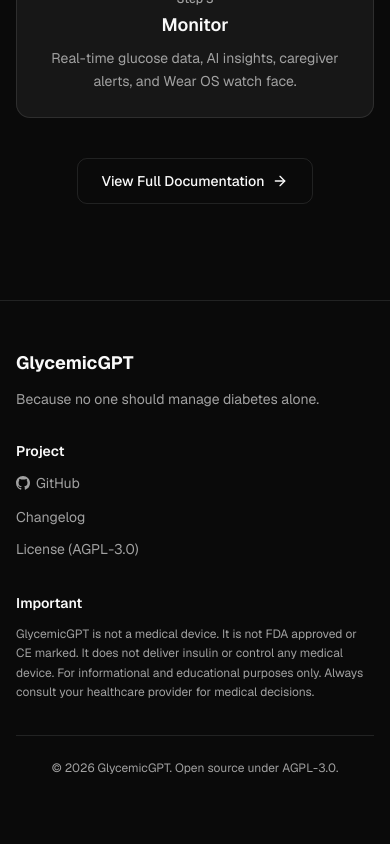
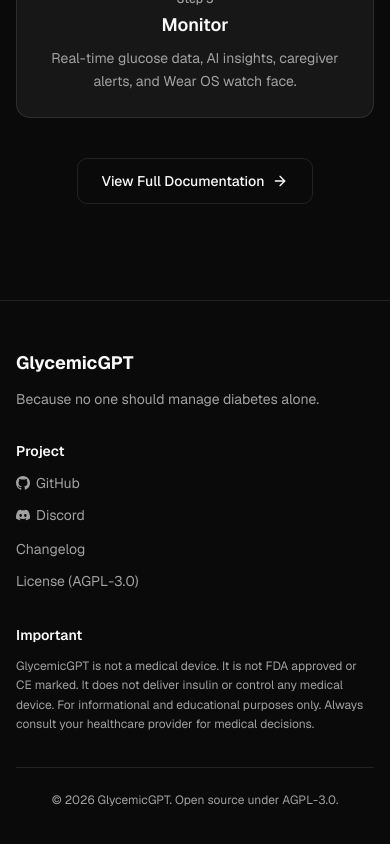
Before and after one commit to GlycemicGPT/website, a Next.js app: page / in a window 390 px wide. Shown: the part 9868-10712 px from the top of the page. Built offline with nearby package versions, Linux system fonts and the light colour scheme.

Commit message:
feat: add Discord community link to header nav and footer
Community Discord server (discord.gg/TJKzjsts) is now linked in
the main header navigation (desktop + mobile) and the footer's
Project section alongside the existing GitHub link.

```diff
--- a/src/components/footer.tsx
+++ b/src/components/footer.tsx
@@ -1,4 +1,4 @@
-import { GitHubIcon } from "./icons";
+import { DiscordIcon, GitHubIcon } from "./icons";
 
 export function Footer() {
   return (
@@ -26,6 +26,17 @@
                 >
                   <GitHubIcon className="h-3.5 w-3.5" />
                   GitHub
+                </a>
+              </li>
+              <li>
+                <a
+                  href="https://discord.gg/TJKzjsts"
+                  target="_blank"
+                  rel="noopener noreferrer"
+                  className="inline-flex items-center gap-1.5 text-sm text-muted-foreground transition-colors hover:text-foreground"
+                >
+                  <DiscordIcon className="h-3.5 w-3.5" />
+                  Discord
                 </a>
               </li>
               <li>
--- a/src/components/header.tsx
+++ b/src/components/header.tsx
@@ -3,13 +3,14 @@
 import { useState, useEffect } from "react";
 import { motion, AnimatePresence } from "framer-motion";
 import { Menu, X } from "lucide-react";
-import { GitHubIcon } from "./icons";
+import { DiscordIcon, GitHubIcon } from "./icons";
 import { ThemeToggle } from "./theme-toggle";
 
 const navLinks = [
   { label: "Features", href: "#features" },
   { label: "Platform", href: "#platform" },
   { label: "Getting Started", href: "#getting-started" },
+  { label: "Discord", href: "https://discord.gg/TJKzjsts", external: true },
   { label: "GitHub", href: "https://github.com/GlycemicGPT/GlycemicGPT", external: true },
 ];
 
@@ -50,6 +51,7 @@
               className="inline-flex items-center gap-1.5 rounded-md px-3 py-2 text-sm text-muted-foreground transition-colors hover:text-foreground"
             >
               {link.label === "GitHub" && <GitHubIcon className="h-4 w-4" />}
+              {link.label === "Discord" && <DiscordIcon className="h-4 w-4" />}
               {link.label}
             </a>
           ))}
--- a/src/components/icons.tsx
+++ b/src/components/icons.tsx
@@ -7,3 +7,11 @@
     </svg>
   );
 }
+
+export function DiscordIcon(props: SVGProps<SVGSVGElement>) {
+  return (
+    <svg viewBox="0 0 24 24" fill="currentColor" {...props}>
+      <path d="M20.317 4.37a19.791 19.791 0 0 0-4.885-1.515.074.074 0 0 0-.079.037c-.21.375-.444.864-.608 1.25a18.27 18.27 0 0 0-5.487 0 12.64 12.64 0 0 0-.617-1.25.077.077 0 0 0-.079-.037A19.736 19.736 0 0 0 3.677 4.37a.07.07 0 0 0-.032.027C.533 9.046-.32 13.58.099 18.057a.082.082 0 0 0 .031.057 19.9 19.9 0 0 0 5.993 3.03.078.078 0 0 0 .084-.028 14.09 14.09 0 0 0 1.226-1.994.076.076 0 0 0-.041-.106 13.107 13.107 0 0 1-1.872-.892.077.077 0 0 1-.008-.128 10.2 10.2 0 0 0 .372-.292.074.074 0 0 1 .077-.01c3.928 1.793 8.18 1.793 12.062 0a.074.074 0 0 1 .078.01c.12.098.246.198.373.292a.077.077 0 0 1-.006.127 12.299 12.299 0 0 1-1.873.892.077.077 0 0 0-.041.107c.36.698.772 1.362 1.225 1.993a.076.076 0 0 0 .084.028 19.839 19.839 0 0 0 6.002-3.03.077.077 0 0 0 .032-.054c.5-5.177-.838-9.674-3.549-13.66a.061.061 0 0 0-.031-.03zM8.02 15.33c-1.183 0-2.157-1.085-2.157-2.419 0-1.333.956-2.419 2.157-2.419 1.21 0 2.176 1.096 2.157 2.42 0 1.333-.956 2.418-2.157 2.418zm7.975 0c-1.183 0-2.157-1.085-2.157-2.419 0-1.333.955-2.419 2.157-2.419 1.21 0 2.176 1.096 2.157 2.42 0 1.333-.946 2.418-2.157 2.418z" />
+    </svg>
+  );
+}
```
